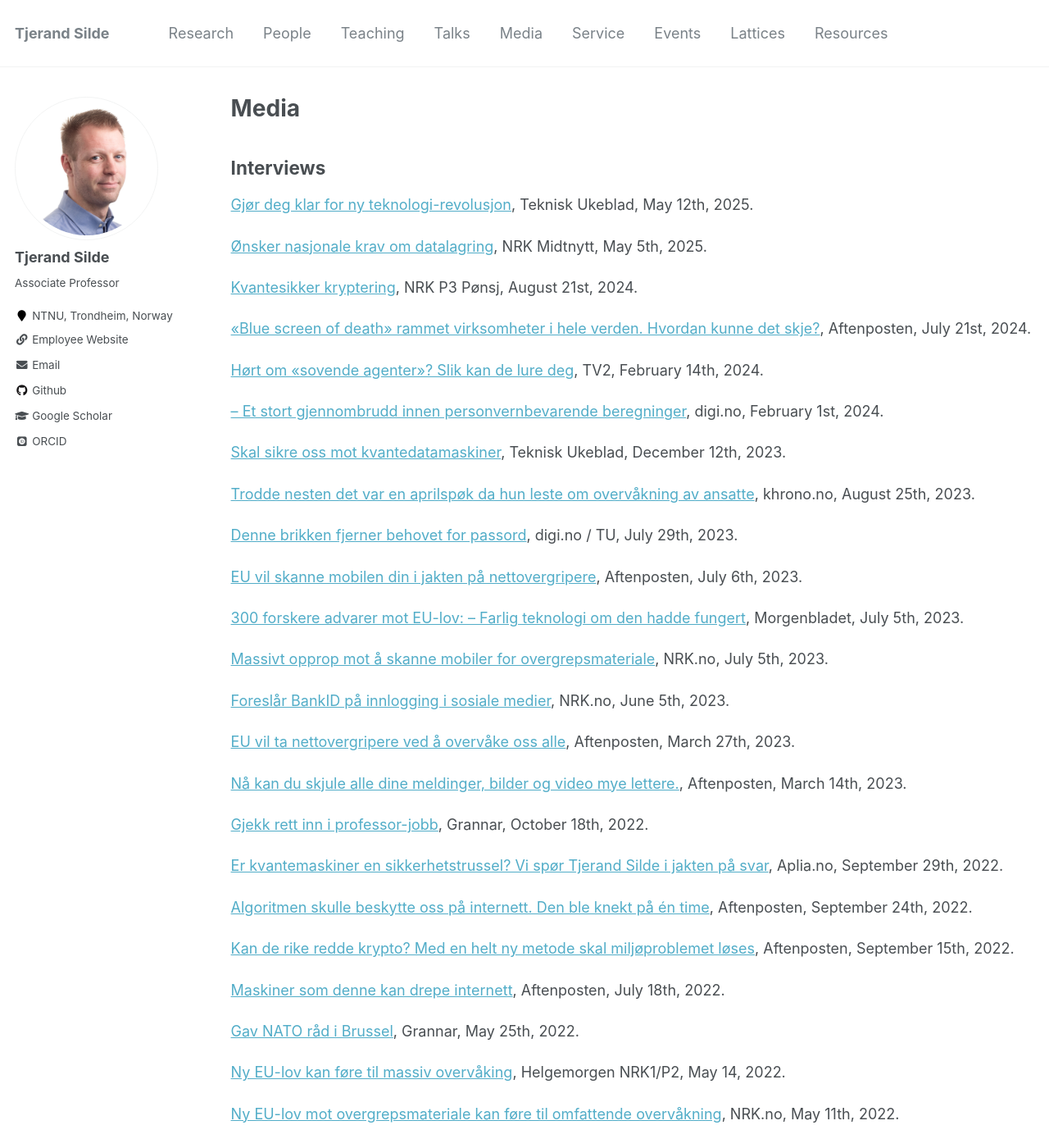
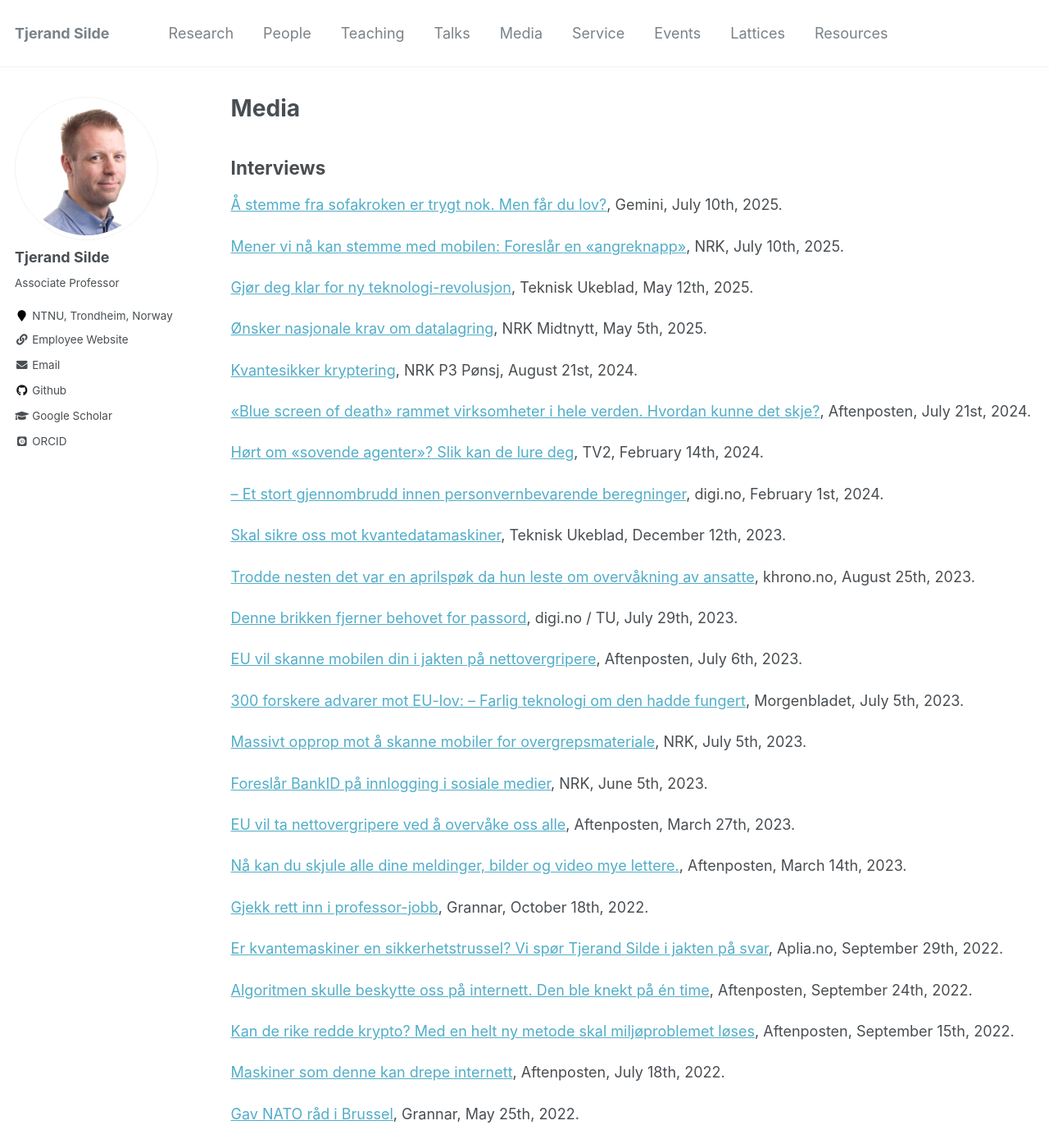
Before and after one commit to tjesi/tjesi.github.io, a Jekyll site: the page built from _pages/media.md, in a window 1280 px wide and 1400 px high. Shown: the whole window at 82% size. Built offline with Jekyll 4.4.1, drawn with Linux system fonts in a browser that asks for light colours; some web fonts are replaced; some of the changed text lies outside the part shown.

Commit message:
elektronisk valg

```diff
--- a/_pages/media.md
+++ b/_pages/media.md
@@ -6,6 +6,10 @@ author_profile: true
 ---
 
 ## Interviews
+
+[Å stemme fra sofakroken er trygt nok. Men får du lov?](https://gemini.no/2025/07/a-stemme-fra-sofakroken-er-trygt-nok-men-far-du-lov), Gemini, July 10th, 2025.
+
+[Mener vi nå kan stemme med mobilen: Foreslår en «angreknapp»](https://www.nrk.no/buskerud/du-kan-ikke-stemme-med-mobilen-i-norge-_-eksperter-mener-de-har-losningen-pa-utfordringene-1.17484470), NRK, July 10th, 2025.
 
 [Gjør deg klar for ny teknologi-revolusjon](https://www.tu.no/artikler/gjor-deg-klar-for-ny-teknologi-revolusjon/558552), Teknisk Ukeblad, May 12th, 2025.
 
@@ -29,9 +33,9 @@ author_profile: true
 
 [300 forskere advarer mot EU-lov: – Farlig teknologi om den hadde fungert](https://www.morgenbladet.no/aktuelt/2023/07/05/300-forskere-advarer-mot-eu-lov-farlig-teknologi-om-den-hadde-fungert/), Morgenbladet, July 5th, 2023.
 
-[Massivt opprop mot å skanne mobiler for overgrepsmateriale](https://nrkbeta.no/2023/07/05/massivt-opprop-mot-a-skanne-mobiler-for-overgrepsmateriale/#comments-76619), NRK.no, July 5th, 2023.
+[Massivt opprop mot å skanne mobiler for overgrepsmateriale](https://nrkbeta.no/2023/07/05/massivt-opprop-mot-a-skanne-mobiler-for-overgrepsmateriale/#comments-76619), NRK, July 5th, 2023.
 
-[Foreslår BankID på innlogging i sosiale medier](https://www.nrk.no/norge/foreslar-bankid-pa-innlogging-i-sosiale-medier-1.16429728), NRK.no, June 5th, 2023.
+[Foreslår BankID på innlogging i sosiale medier](https://www.nrk.no/norge/foreslar-bankid-pa-innlogging-i-sosiale-medier-1.16429728), NRK, June 5th, 2023.
 
 [EU vil ta nettovergripere ved å overvåke oss alle](https://www.aftenposten.no/kultur/i/q1QK10/eu-vil-ta-nettovergripere-ved-aa-overvaake-oss-alle), Aftenposten, March 27th, 2023.
 
@@ -51,9 +55,9 @@ author_profile: true
 
 [Ny EU-lov kan føre til massiv overvåking](https://tv.nrk.no/serie/helgemorgen-tv/202205/DNRR62004122#t=4589s), Helgemorgen NRK1/P2, May 14, 2022.
 
-[Ny EU-lov mot overgrepsmateriale kan føre til omfattende overvåkning](https://nrkbeta.no/2022/05/11/ny-eu-lov-mot-overgrepsmateriale-kan-fore-til-omfattende-overvakning), NRK.no, May 11th, 2022.
+[Ny EU-lov mot overgrepsmateriale kan føre til omfattende overvåkning](https://nrkbeta.no/2022/05/11/ny-eu-lov-mot-overgrepsmateriale-kan-fore-til-omfattende-overvakning), NRK, May 11th, 2022.
 
-[Ledende eksperter advarer mot å skanne mobiler for overgrepsmateriale](https://nrkbeta.no/2021/10/15/ledende-eksperter-advarer-mot-a-skanne-mobiler-for-overgrepsmateriale), NRK.no, October 15th, 2021.
+[Ledende eksperter advarer mot å skanne mobiler for overgrepsmateriale](https://nrkbeta.no/2021/10/15/ledende-eksperter-advarer-mot-a-skanne-mobiler-for-overgrepsmateriale), NRK, October 15th, 2021.
 
 [Apple skal skanne mobiler for overgrepsbilder. Eksperter frykter angrep på personvernet.](https://www.aftenposten.no/kultur/i/g6PWRk/apple-skal-skanne-mobiler-for-overgrepsbilder-eksperter-frykter-angre), Aftenposten, August 7th, 2021.
 
```
